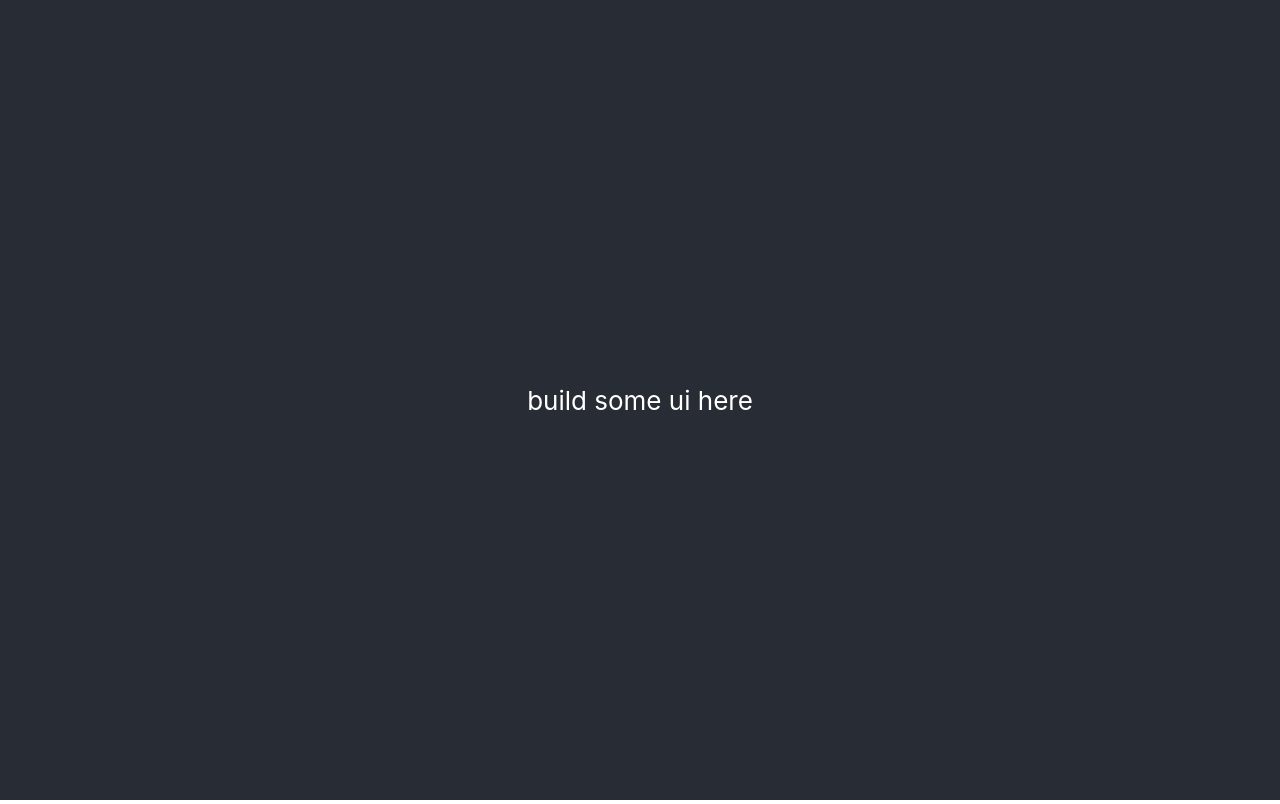
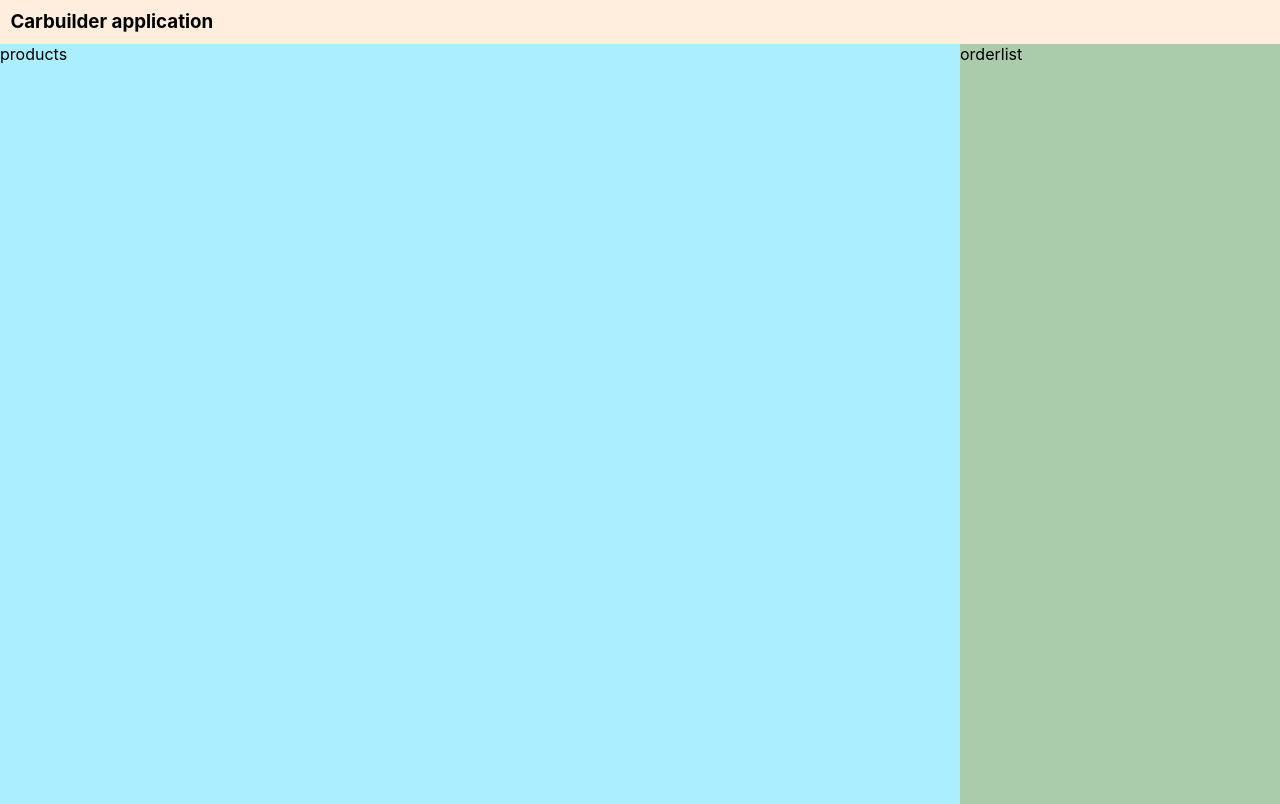
Before and after one commit to sd20i/db_frontend, a React (Create React App) app: page / in a window 1280 px wide. Built offline with nearby package versions, Linux system fonts and the light colour scheme.

Commit message:
basic layout

```diff
--- a/src/App.js
+++ b/src/App.js
@@ -1,14 +1,28 @@
+"use-strict";
 import React from "react";
 import "./App.css";
+import Header from "./components/Header";
+import OrderListContainer from "./components/OrderListContainer";
+import ProductContainer from "./components/ProductContainer";
+import { makeStyles } from "@material-ui/core/";
 
-function App() {
+function App(props) {
+  const s = useStyles();
   return (
-    <div className="App">
-      <header className="App-header">
-        <p>build some ui here</p>
-      </header>
+    <div className={s.root}>
+      <Header />
+      <ProductContainer />
+      <OrderListContainer />
     </div>
   );
 }
 
 export default App;
+
+const useStyles = makeStyles((theme) => ({
+  root: {
+    width: "100vw",
+    maxHeight: "100vh",
+    background: "#CCC",
+  },
+}));
--- /dev/null
+++ b/src/components/Header.js
@@ -0,0 +1,23 @@
+"use-strict";
+import React from "react";
+import { makeStyles } from "@material-ui/core/";
+
+function Header(props) {
+  const s = useStyles();
+  return (
+    <div className={s.root}>
+      <h3 className={s.headline}>Carbuilder application</h3>
+    </div>
+  );
+}
+
+export default Header;
+
+const useStyles = makeStyles((theme) => ({
+  root: {
+    width: "100vw",
+    verticalPadding: "1.1vh",
+    background: "#FED",
+  },
+  headline: { padding: "1.3vh" },
+}));
--- /dev/null
+++ b/src/components/OrderListContainer.js
@@ -0,0 +1,27 @@
+"use-strict";
+import React from "react";
+//import PropTypes from "prop-types";
+import { makeStyles } from "@material-ui/core/";
+
+function OrderListContainer(props) {
+  const s = useStyles();
+  return (
+    <div className={s.root}>
+      <p>orderlist</p>
+    </div>
+  );
+}
+
+export default OrderListContainer;
+
+const useStyles = makeStyles((theme) => ({
+  root: {
+    width: "25vw",
+    height: "95vh",
+    background: "#ACA",
+    float: "left",
+  },
+}));
+
+/*OrderListContainer.defaultProps = {};
+OrderListContainer.propTypes = {};*/
--- /dev/null
+++ b/src/components/ProductContainer.js
@@ -0,0 +1,27 @@
+"use-strict";
+import React from "react";
+//import PropTypes from "prop-types";
+import { makeStyles } from "@material-ui/core/";
+
+function ProductContainer(props) {
+  const s = useStyles();
+  return (
+    <div className={s.root}>
+      <p>products</p>
+    </div>
+  );
+}
+
+export default ProductContainer;
+
+const useStyles = makeStyles((theme) => ({
+  root: {
+    width: "75vw",
+    height: "95vh",
+    float: "left",
+    background: "#AEF",
+  },
+}));
+
+/*ProductContainer.defaultProps = {};
+ProductContainer.propTypes = {};*/
--- a/src/index.css
+++ b/src/index.css
@@ -1,13 +1,16 @@
+* {
+  margin: 0;
+  padding: 0;
+}
 body {
-  margin: 0;
-  font-family: -apple-system, BlinkMacSystemFont, 'Segoe UI', 'Roboto', 'Oxygen',
-    'Ubuntu', 'Cantarell', 'Fira Sans', 'Droid Sans', 'Helvetica Neue',
+  font-family: -apple-system, BlinkMacSystemFont, "Segoe UI", "Roboto", "Oxygen",
+    "Ubuntu", "Cantarell", "Fira Sans", "Droid Sans", "Helvetica Neue",
     sans-serif;
   -webkit-font-smoothing: antialiased;
   -moz-osx-font-smoothing: grayscale;
 }
 
 code {
-  font-family: source-code-pro, Menlo, Monaco, Consolas, 'Courier New',
+  font-family: source-code-pro, Menlo, Monaco, Consolas, "Courier New",
     monospace;
 }
```
Also changed, not shown: package.json (+7 -1 lines), src/views/ProductView.js (added, +12 -0 lines), 1 other file (tests, documents, lock files or other folders).
